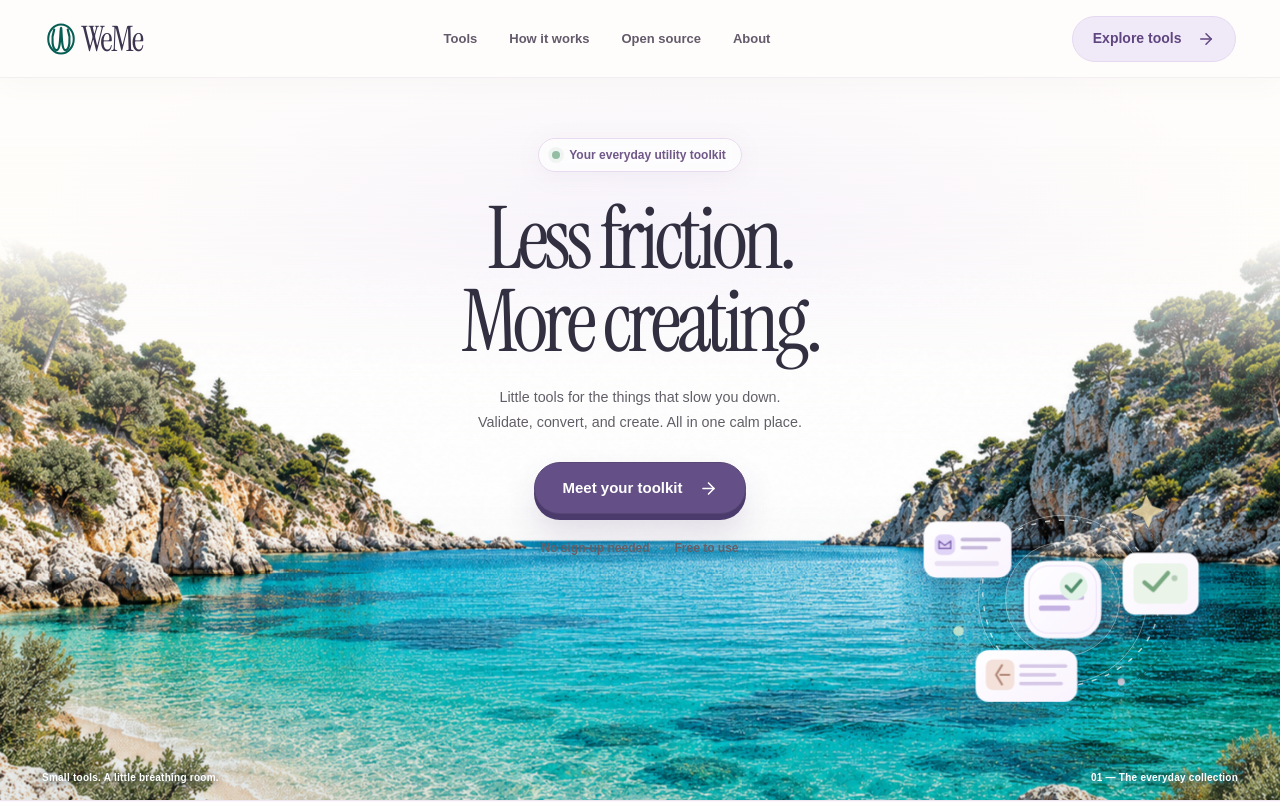
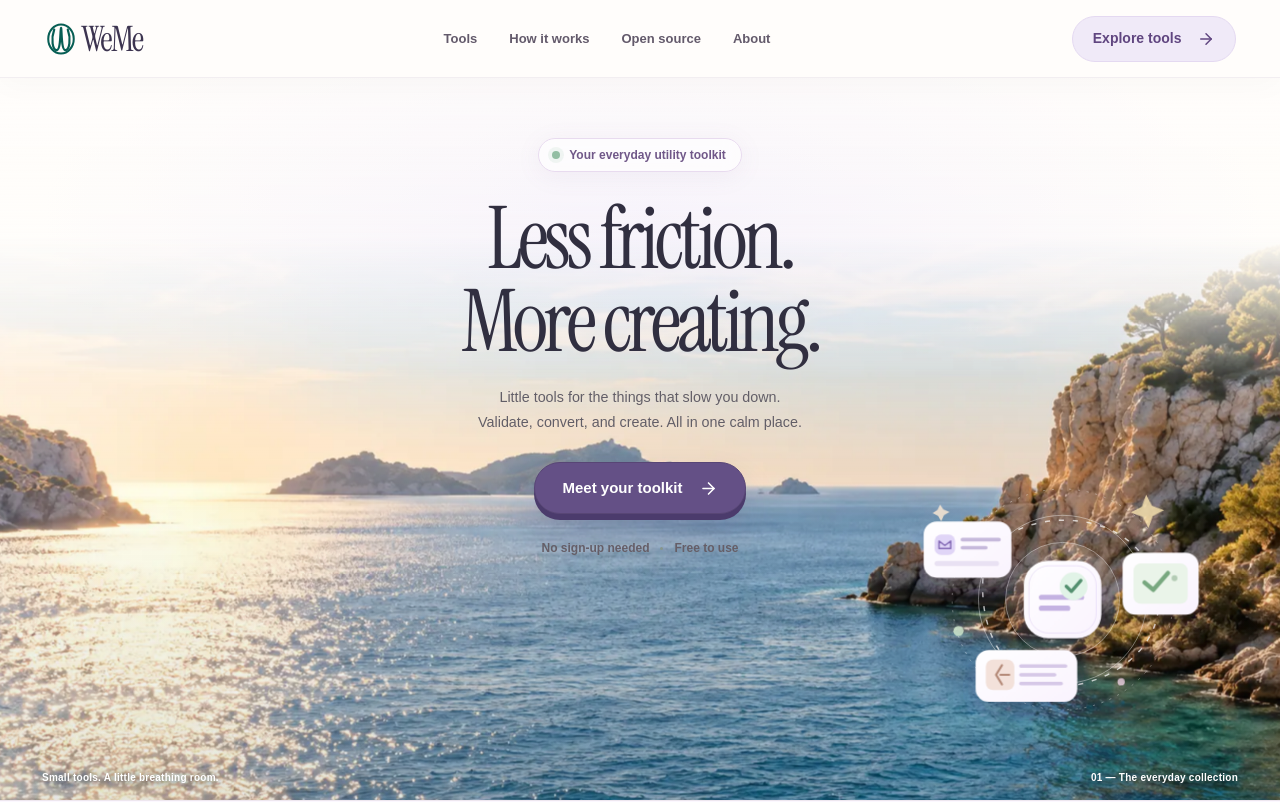
Before and after one commit to 8dazo/valid-mail, a React (Vite) app in the folder frontend/: page / in a window 1280 px wide. Shown: the top 802 px of the page. Built offline with nearby package versions, Linux system fonts and the light colour scheme; a web font is replaced by a local one.

Commit message:
feat(editorial): place approved coast hero and directory artwork

```diff
--- a/frontend/src/App.tsx
+++ b/frontend/src/App.tsx
@@ -1060,8 +1060,8 @@ function AppContent() {
             <section className="hero" aria-labelledby="hero-title">
               <img
                 className="hero-landscape"
-                src="/images/weme-coast.webp"
-                alt="Pixelated turquoise Mediterranean cove framed by pine-covered limestone cliffs"
+                src="/images/editorial/hero-coast.webp"
+                alt="Warm Mediterranean sunlight on a tranquil blue cove surrounded by pine-covered limestone cliffs"
                 fetchPriority="high"
               />
               <div className="hero-copy">
@@ -1150,7 +1150,7 @@ function AppContent() {
               id="tools"
               aria-labelledby="tools-title"
             >
-              <div className="section-heading">
+              <div className="section-heading editorial-directory-heading">
                 <div>
                   <span className="eyebrow-label">
                     A LITTLE HELP GOES A LONG WAY
@@ -1160,9 +1160,19 @@ function AppContent() {
                   </h2>
                   <p>Find the one you need. Make something happen.</p>
                 </div>
-                <span className="tool-count">
-                  {tools.length} tools, endless possibilities <ArrowDownMark />
-                </span>
+                <div className="editorial-directory-side">
+                  <img
+                    src="/images/editorial/tool-discovery.webp"
+                    className="editorial-directory-art"
+                    alt=""
+                    loading="lazy"
+                    width={700}
+                    height={525}
+                  />
+                  <span className="tool-count">
+                    {tools.length} tools, endless possibilities <ArrowDownMark />
+                  </span>
+                </div>
               </div>
               <div className="directory-controls">
                 <div className="search-wrap">
```
